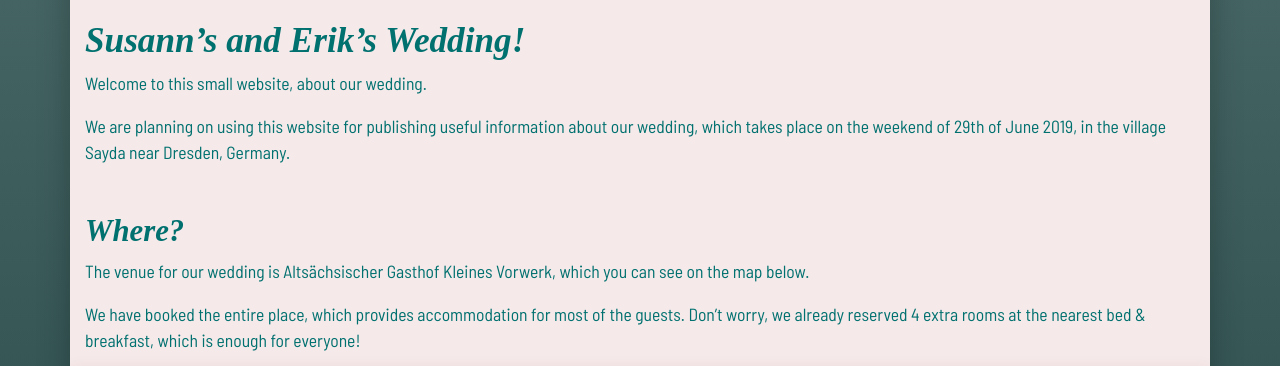
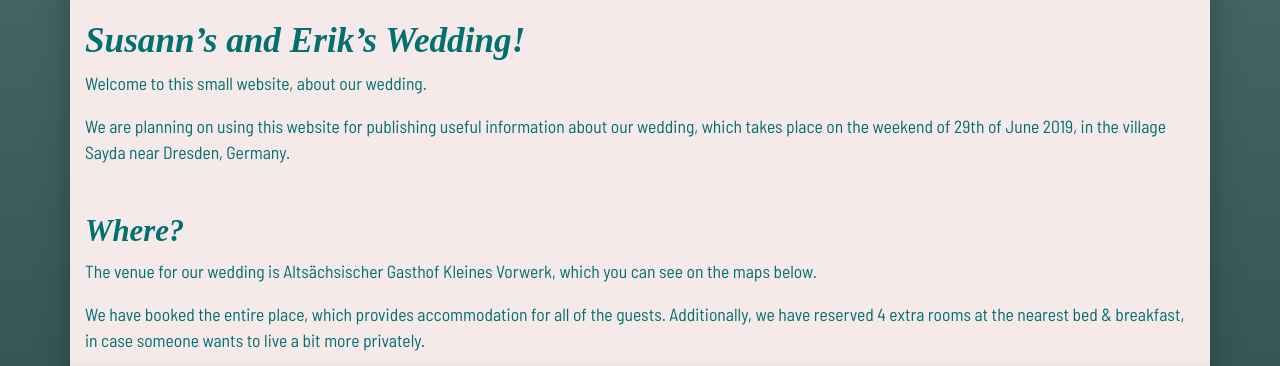
Before and after one commit to kusma/29-06-2019.com, a Jekyll site: the page built from index.md, in a window 1280 px wide and 900 px high, scrolled down 466 px, cut to the strip 0-366 px from the top of the window. Built offline with Jekyll 4.4.1, drawn with Linux system fonts in a browser that asks for light colours; nearby versions of some CDN libraries; some web fonts are replaced.

Commit message:
update venue text

```diff
--- a/index.md
+++ b/index.md
@@ -14,11 +14,11 @@ village Sayda near Dresden, Germany.
 ## Where?
 
 The venue for our wedding is [Altsächsischer Gasthof Kleines Vorwerk](https://www.kleines-vorwerk.de/),
-which you can see on the map below.
+which you can see on the maps below.
 
-We have booked the entire place, which provides accommodation for most of the
-guests. Don't worry, we already reserved 4 extra rooms at the nearest bed &
-breakfast, which is enough for everyone!
+We have booked the entire place, which provides accommodation for all of the
+guests. Additionally, we have reserved 4 extra rooms at the nearest bed &
+breakfast, in case someone wants to live a bit more privately.
 
 <div id="venue-map" class="row">
   <iframe class="embed-responsive-item" src="https://www.google.com/maps/embed?pb=!1m18!1m12!1m3!1d322574.75213734654!2d13.167321244366743!3d50.829823675707395!2m3!1f0!2f0!3f0!3m2!1i1024!2i768!4f13.1!3m3!1m2!1s0x4709faf0ac42353b%3A0xa9716480daa2b72c!2sAlts%C3%A4chsischer+Gasthof+Kleines+Vorwerk!5e0!3m2!1sen!2sno!4v1548194453426" frameborder="0" allowfullscreen></iframe>
```
